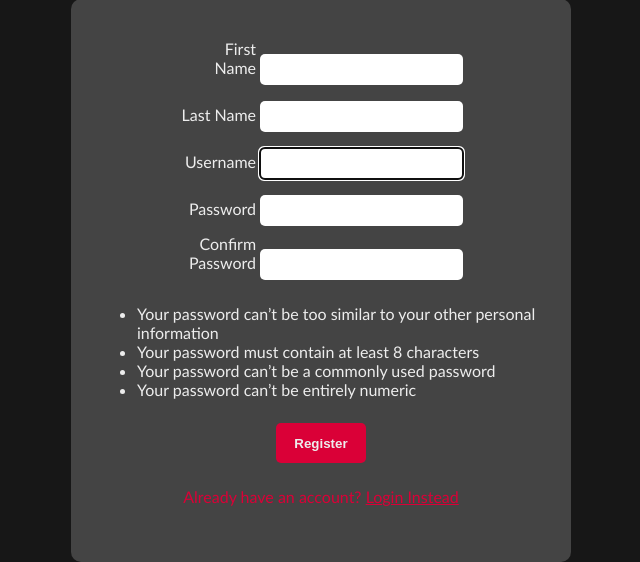
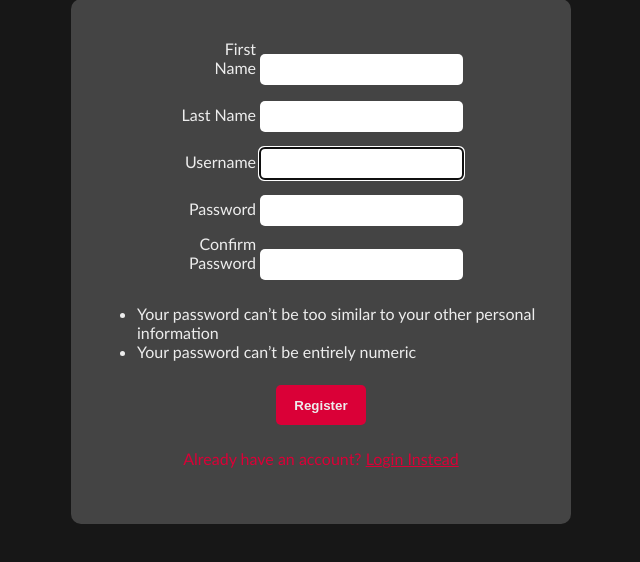
Before and after one commit to ashish4arora/mittalslotbooking, a Django app: page /register/ in a window 1280 px wide. Shown: the part 258-820 px from the top of the page, without its empty margins (319-959 px from the left). After the commit the page ends 782 px from the top, so only its background shows below. Run offline with Django 4.2, Linux system fonts and the light colour scheme; some libraries are stand-ins or nearby versions.

Commit message:
edited login

```diff
--- a/Users/templates/Users/login_register.html
+++ b/Users/templates/Users/login_register.html
@@ -47,8 +47,6 @@
     </div>
     <ul>
         <li>Your password can’t be too similar to your other personal information</li>
-        <li>Your password must contain at least 8 characters</li>
-        <li>Your password can’t be a commonly used password</li>
         <li>Your password can’t be entirely numeric</li>
     </ul>
     <input type="submit" value="Register" class="submit">
```
